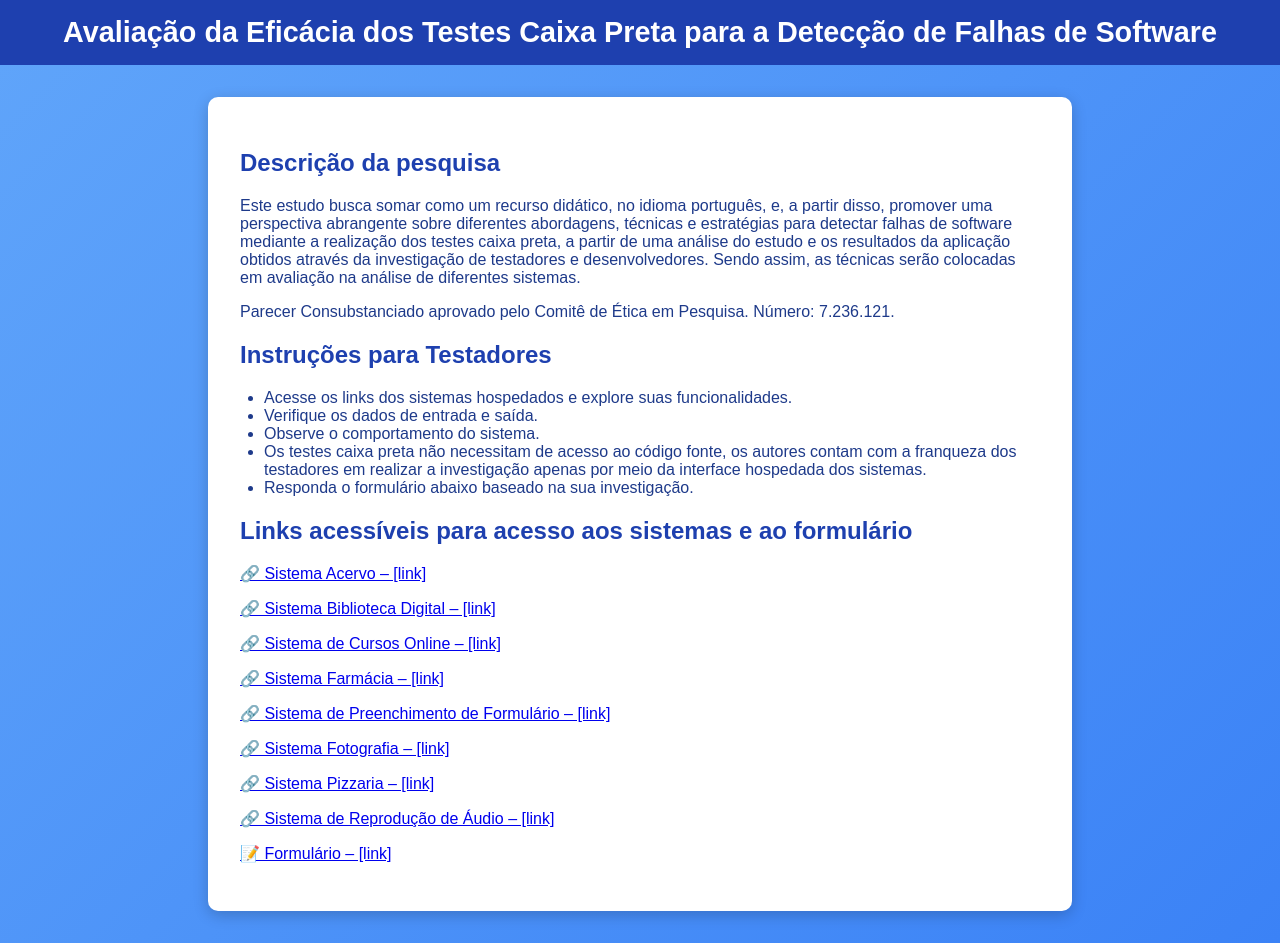
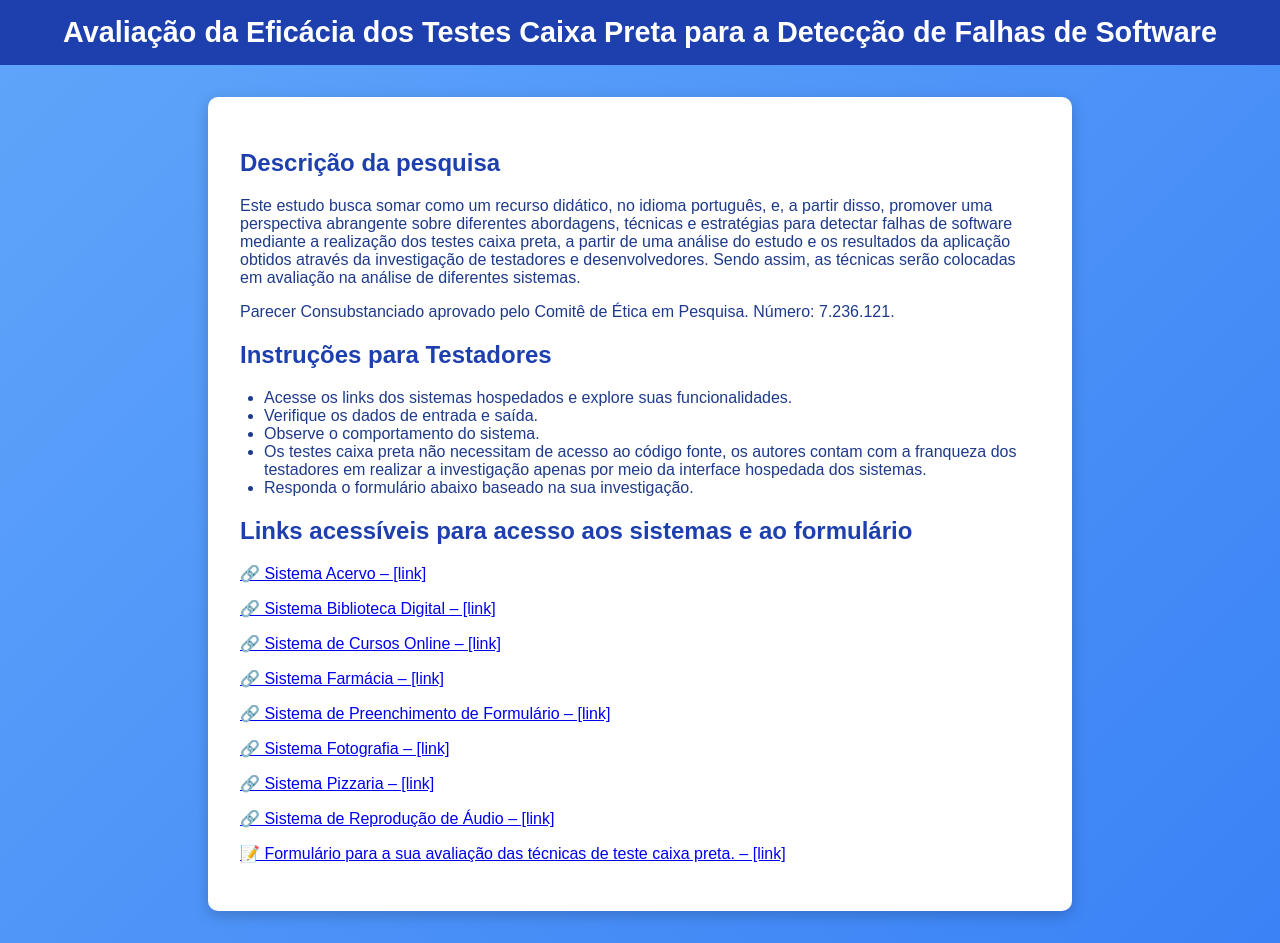
Before and after one commit to clarameira/BlackBoxTesters, a plain HTML site: page index.html in a window 1280 px wide. Drawn offline with Linux system fonts and the light colour scheme.

Commit message:
chore: edit text

```diff
--- a/index.html
+++ b/index.html
@@ -143,7 +143,7 @@
     </p>
 
     <p>
-      <a href="#" target="_blank">📝 Formulário – [link]</a>
+      <a href="#" target="_blank">📝 Formulário para a sua avaliação das técnicas de teste caixa preta. – [link]</a>
     </p>
 
 </body>
```
